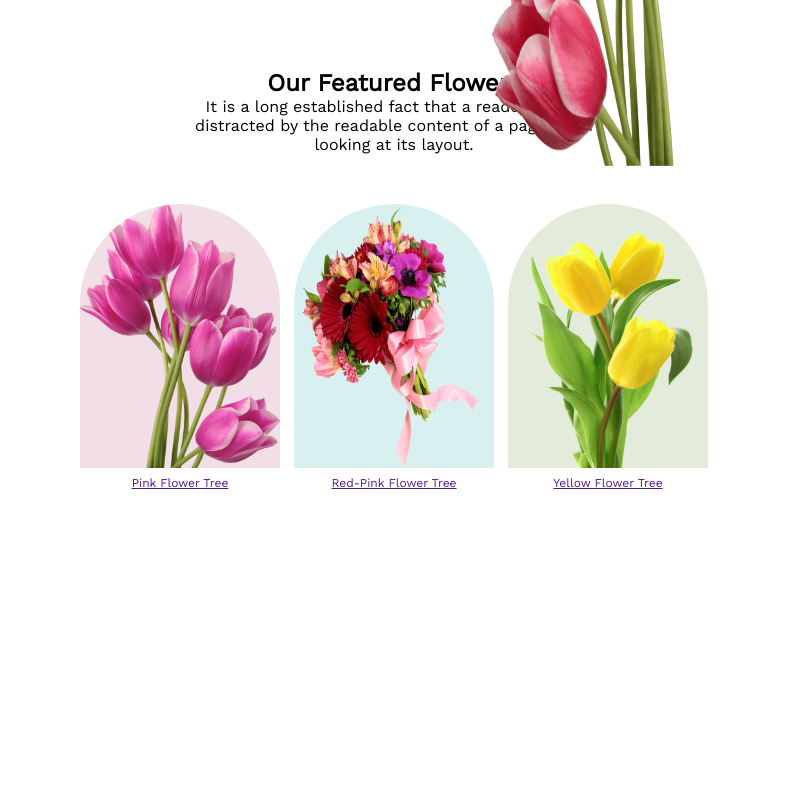
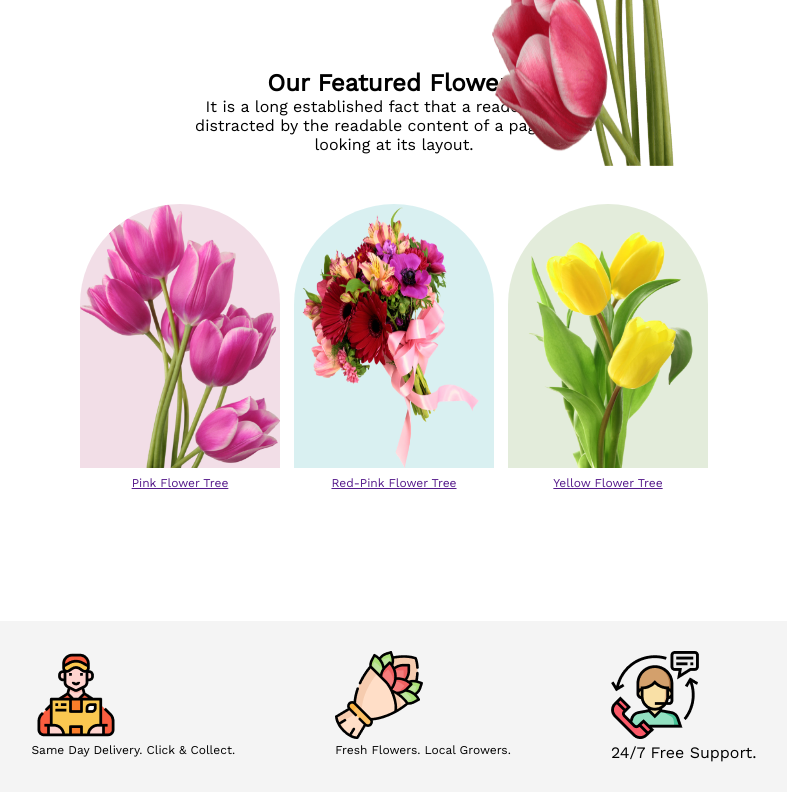
Before and after one commit to aminul-islam-be/AmiTomarFulBikreta, a plain HTML site: page index.html in a window 1280 px wide. Shown: the part 611-1411 px from the top of the page, without its empty margins (246-1033 px from the left). Before the commit the page ends 1152 px from the top, so only its background shows below. Drawn offline with nearby package versions, Linux system fonts and the light colour scheme.

Commit message:
area2 complite

```diff
--- a/index.html
+++ b/index.html
@@ -45,6 +45,22 @@
                 </div>
             </div>
         </section>
+        <section class="section-area2">
+            <div class="area2-flex">
+                <div>
+                    <div><img src="img/Group 57.png" alt="Sells"></div>
+                    <div><p class="anchorCenter anchorSize">Same Day Delivery. Click & Collect.</p></div>
+                </div>
+                <div>
+                    <div><img src="img/Group 58.png" alt="Gift"></div>
+                    <div><p class="anchorCenter anchorSize">Fresh Flowers. Local Growers.</p></div>
+                </div>
+                <div>
+                    <div><img src="img/Group 59.png" alt="Service"></div>
+                    <div><p class="anchorCenter an">24/7 Free Support.</p></div>
+                </div>
+            </div>
+        </section>
     </main>
     <footer></footer>
 </body>
--- a/style.css
+++ b/style.css
@@ -81,3 +81,13 @@
 .anchorSize{
     font-size: 12px;
 }
+.section-area2{
+    margin: 80px;
+    background-color:#2727270D ;
+}
+.area2-flex{
+    display: flex;
+    justify-content: center;
+    gap: 100px;
+    padding: 30px;
+}
```
